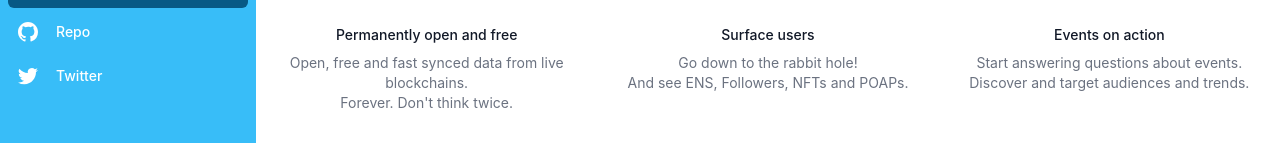
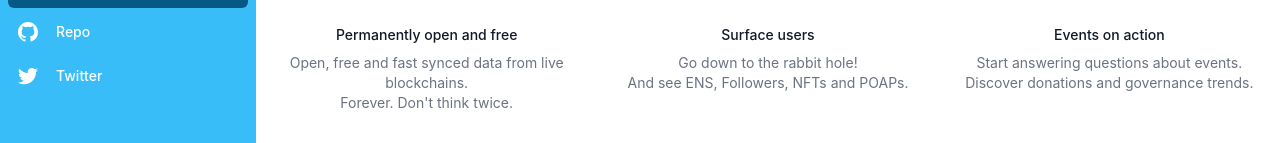
Before and after one commit to ivanmolto/ozono, a React (Create React App) app: page / in a window 1280 px wide. Shown: the part 379-522 px from the top of the page. Built offline with nearby package versions, Linux system fonts and the light colour scheme; what @urql/exchange-graphcache, urql would draw is missing.

Commit message:
feat: Add donations and governance discovery

```diff
--- a/src/Home.js
+++ b/src/Home.js
@@ -105,7 +105,7 @@ export default function Home() {
                 <p className="mt-2 text-sm text-gray-500">
                   Start answering questions about events.
                   <br />
-                  Discover and target audiences and trends.
+                  Discover donations and governance trends.
                 </p>
               </div>
             </div>
```
